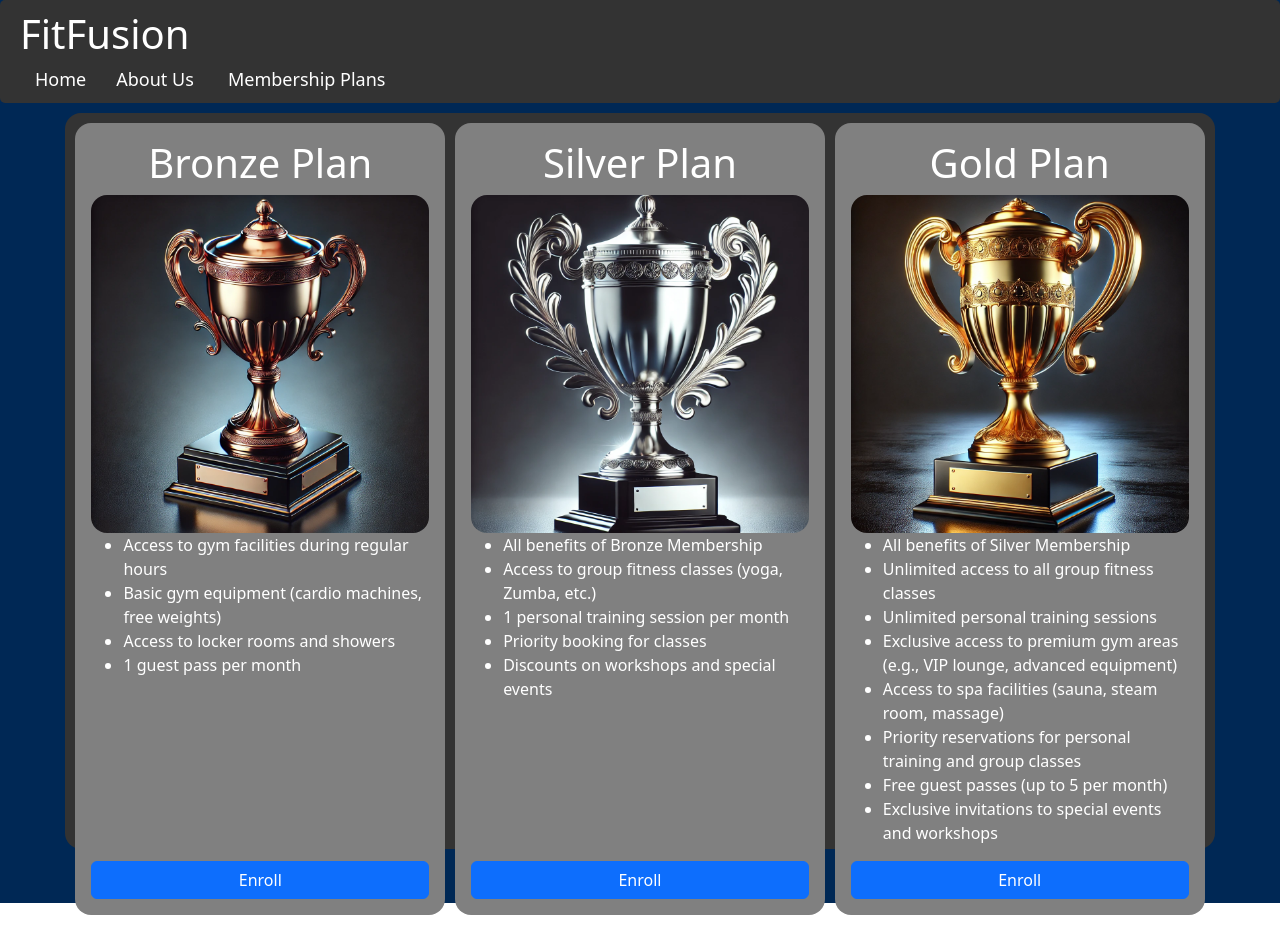
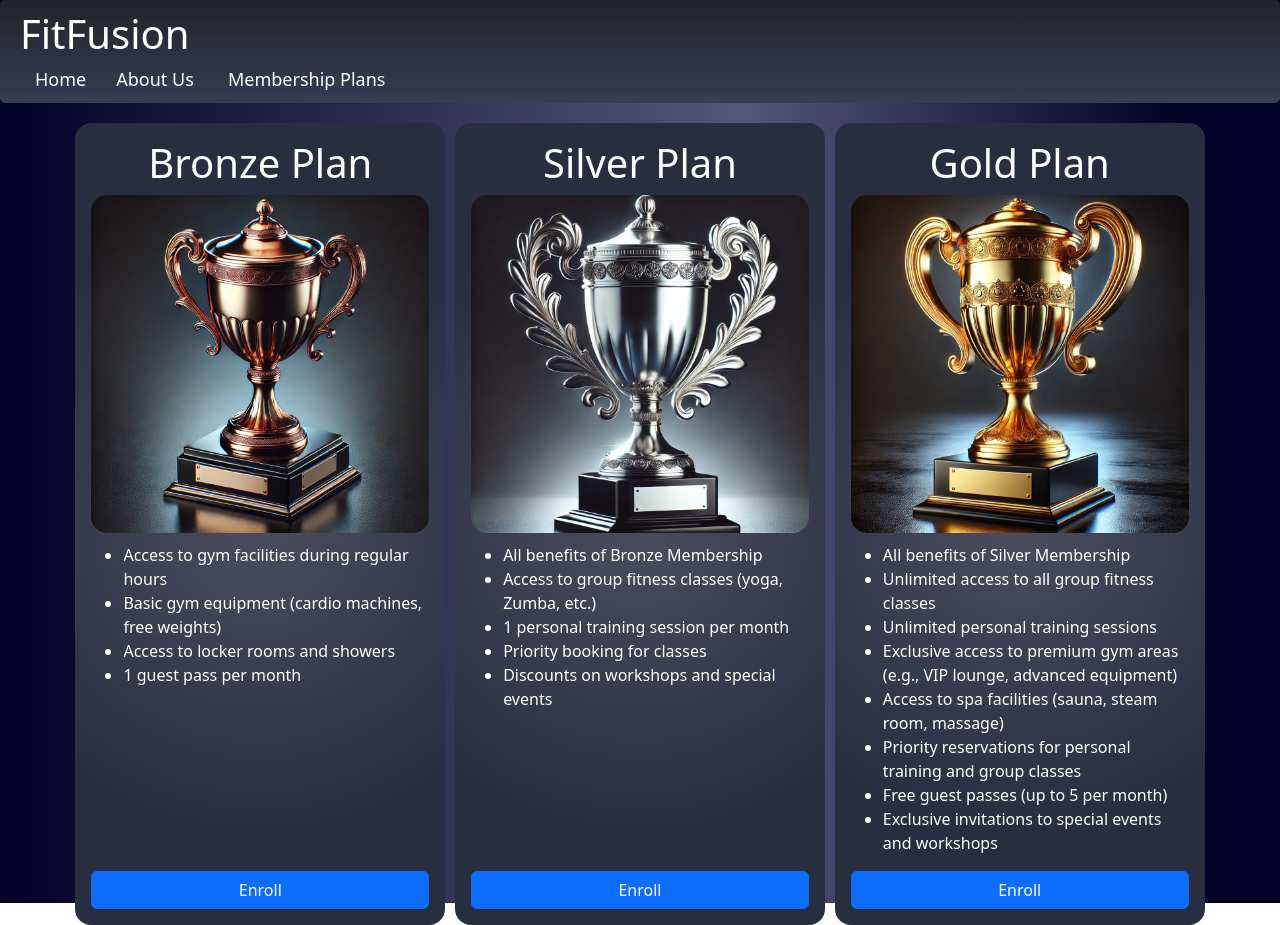
Before and after one commit to cushonz/fusion-fit, a React (Create React App) app: page /plans in a window 1280 px wide. Built offline with nearby package versions, Linux system fonts and the light colour scheme.

Commit message:
Gradients and fixed home screen

```diff
--- a/src/HomeScreen.jsx
+++ b/src/HomeScreen.jsx
@@ -12,7 +12,7 @@ function HomeScreen() {
         <div className="slider">
           <ImgSlide />
         </div>
-        <div className="info secondary">
+        <div className="info-block secondary">
           <h1>What we do</h1>
           <p>
             At FitFusion, we believe that fitness is for everyone. Our unique
--- a/src/Plans.js
+++ b/src/Plans.js
@@ -6,58 +6,65 @@ import silver from "./images/Silver.webp";
 import gold from "./images/Gold.webp";
 
 function Plans() {
+  const plans = [
+    {
+      title: "Bronze Plan",
+      img: bronze,
+      features: [
+        "Access to gym facilities during regular hours",
+        "Basic gym equipment (cardio machines, free weights)",
+        "Access to locker rooms and showers",
+        "1 guest pass per month",
+      ],
+    },
+    {
+      title: "Silver Plan",
+      img: silver,
+      features: [
+        "All benefits of Bronze Membership",
+        "Access to group fitness classes (yoga, Zumba, etc.)",
+        "1 personal training session per month",
+        "Priority booking for classes",
+        "Discounts on workshops and special events",
+      ],
+    },
+    {
+      title: "Gold Plan",
+      img: gold,
+      features: [
+        "All benefits of Silver Membership",
+        "Unlimited access to all group fitness classes",
+        "Unlimited personal training sessions",
+        "Exclusive access to premium gym areas (e.g., VIP lounge, advanced equipment)",
+        "Access to spa facilities (sauna, steam room, massage)",
+        "Priority reservations for personal training and group classes",
+        "Free guest passes (up to 5 per month)",
+        "Exclusive invitations to special events and workshops",
+      ],
+    },
+  ];
+
   return (
     <div className="main-container primary">
       <div className="plans-container">
-        <div className="plan">
-          <h1>Bronze Plan</h1>
-          <img src={bronze} />
-          <ul>
-            <li>Access to gym facilities during regular hours</li>
-            <li>Basic gym equipment (cardio machines, free weights)</li>
-            <li>Access to locker rooms and showers</li>
-            <li>1 guest pass per month</li>
-          </ul>
-          <div className="button-box">
-            <Button>Enroll</Button>
+        {plans.map((plan, index) => (
+          <div
+            className="plan"
+            key={index}
+            style={{ animationDelay: `${(plans.length - index - 1) * 0.2}s` }} // Reverse the delay
+          >
+            <h1>{plan.title}</h1>
+            <img src={plan.img} alt={`${plan.title} Image`} />
+            <ul>
+              {plan.features.map((feature, idx) => (
+                <li key={idx}>{feature}</li>
+              ))}
+            </ul>
+            <div className="button-box">
+              <Button>Enroll</Button>
+            </div>
           </div>
-        </div>
-        <div className="plan">
-          <h1>Silver Plan</h1>
-          <img src={silver} />
-          <ul>
-            <li>All benefits of Bronze Membership</li>
-            <li>Access to group fitness classes (yoga, Zumba, etc.)</li>
-            <li>1 personal training session per month</li>
-            <li>Priority booking for classes</li>
-            <li>Discounts on workshops and special events</li>
-          </ul>
-          <div className="button-box">
-            <Button>Enroll</Button>
-          </div>
-        </div>
-        <div className="plan">
-          <h1>Gold Plan</h1>
-          <img src={gold} />
-          <ul>
-            <li>All benefits of Silver Membership</li>
-            <li>Unlimited access to all group fitness classes</li>
-            <li>Unlimited personal training sessions</li>
-            <li>
-              Exclusive access to premium gym areas (e.g., VIP lounge, advanced
-              equipment)
-            </li>
-            <li>Access to spa facilities (sauna, steam room, massage)</li>
-            <li>
-              Priority reservations for personal training and group classes
-            </li>
-            <li>Free guest passes (up to 5 per month)</li>
-            <li>Exclusive invitations to special events and workshops</li>
-          </ul>
-          <div className="button-box">
-            <Button>Enroll</Button>
-          </div>
-        </div>
+        ))}
       </div>
     </div>
   );
--- a/src/about.css
+++ b/src/about.css
@@ -1,24 +1,26 @@
 .main {
   display: grid;
-  grid-template-columns: repeat(4, 1fr);
-  grid-template-rows: repeat(4, 1fr);
+  grid-template-columns: repeat(8, .5fr);
   justify-content: center;
-  height: 100vh;
+  min-height: 100vh;
 }
 
-.info {
+.founder {
   display: flex;
+  flex-direction: column;
+  padding: 1rem;
+  border-radius: 1rem;
   grid-row: 1;
-  grid-column: 2 /4;
+  grid-column: 4/6 ;
   background-color: grey;
   justify-content: center;
   align-items: center;
 }
 
-.info img {
+.founder img {
   object-fit: contain;
   margin-bottom: 10px;
-  border-radius: 2rem;
+  border-radius: 1rem;
   height: 50%;
   width: 50%;
 }
--- a/src/about.js
+++ b/src/about.js
@@ -4,7 +4,7 @@ import React from "react";
 function About() {
   return (
     <div className="main">
-      <div className="info">
+      <div className="founder">
         <h1>Our founder</h1>
         <img src="https://images.unsplash.com/photo-1507003211169-0a1dd7228f2d?q=80&w=1287&auto=format&fit=crop&ixlib=rb-4.0.3&ixid=M3wxMjA3fDB8MHxwaG90by1wYWdlfHx8fGVufDB8fHx8fA%3D%3D" />
         <p>
--- a/src/app.css
+++ b/src/app.css
@@ -1,6 +1,7 @@
 /* Basic styling for the navigation bar */
 nav {
-  background-color: #333; /* Dark background color */
+  background: rgb(56,60,85);
+background: linear-gradient(0deg, rgba(56,60,85,1) 0%, rgba(33,35,41,1) 100%);
   padding: 10px 20px; /* Add some padding around the links */
   border-radius: 5px; /* Slightly round the corners */
   color: white;
--- a/src/plans.css
+++ b/src/plans.css
@@ -1,6 +1,4 @@
-.primary {
-  background-color: #002855;
-}
+
 
 .main-container {
   display: grid;
@@ -19,7 +17,7 @@
   grid-template-rows: 1fr; /* Two rows, second row smaller */
   border-radius: 1rem; /* Rounded corners */
   margin: 10px 0; /* Vertical spacing */
-  background-color: #333; /* Background color */
+
   width: 100%; /* Ensure full width of grid cell */
   gap: 10px;
   padding: 10px;
@@ -28,19 +26,22 @@
 .plan {
   display: flex;
   flex-direction: column; /* Stack children vertically */
-  background-color: grey;
+  background: rgb(73,77,94);
+  background: radial-gradient(circle, rgba(73,77,94,1) 0%, rgba(41,45,64,1) 70%);
   padding: 1rem;
   justify-content: flex-start; /* Align items at the top initially */
   align-items: center;
   border-radius: 1rem;
   height: 100%; /* Ensure plans have equal height */
   transition: transform 0.3s ease, box-shadow 0.3s ease; /* Smooth animation */
+  opacity: 0; /* Hidden initially */
+  animation: fallIn 0.5s ease-out forwards;
 }
 
-.plan:hover {
-  transform: scale(1.05); /* Slightly enlarges the plan container */
-  box-shadow: 0 4px 10px rgba(0, 0, 0, 0.3); /* Adds a shadow for emphasis */
+.plan ul{
+  margin-top: 10px;
 }
+
 .plan img {
   width: 100%; /* Makes the image fill the available width */
   height: auto; /* Maintains the aspect ratio */
@@ -59,3 +60,14 @@
   width: 100%; /* Makes the Button fill the width of the button-box */
   text-align: center; /* Centers the text inside the button */
 }
+
+@keyframes fallIn {
+  0% {
+    transform: translateY(-100%);
+    opacity: 0;
+  }
+  100% {
+    transform: translateY(0);
+    opacity: 1;
+  }
+}
--- a/src/styles.css
+++ b/src/styles.css
@@ -13,14 +13,17 @@ body {
 .home-grid {
   display: grid;
   grid-template-columns: 0.2fr repeat(5, 1fr) 0.2fr;
-  grid-template-rows: auto;
+  grid-template-rows: .8fr;
   min-height: 100vh;
   gap: 10px;
+  margin-top: 10px;
 }
 
 .primary {
-  background-color: #002855;
+  background: rgb(2,0,36);
+  background: linear-gradient(90deg, rgba(2,0,36,1) 0%, rgba(86,86,120,1) 58%, rgba(2,0,36,1) 92%);
 }
+
 
 .primary btn {
   background-color: #002855;
@@ -41,15 +44,23 @@ body {
 
 .slider {
   grid-column: 2 / 7;
+  grid-row: 1;
+  overflow: hidden;
 }
 
-.info {
+.slider img{
+  border-radius: 1rem;
+}
+
+
+.info-block{
   display: flex;
+  justify-content: center;
+  align-items: center;
   flex-direction: column;
-  justify-content: center;
+  grid-row: 2;
+  grid-column: 2/7;
   padding: 10px;
-  grid-row: 2;
-  grid-column: 2 / 7;
   border-radius: 0.25rem;
 }
 
```
